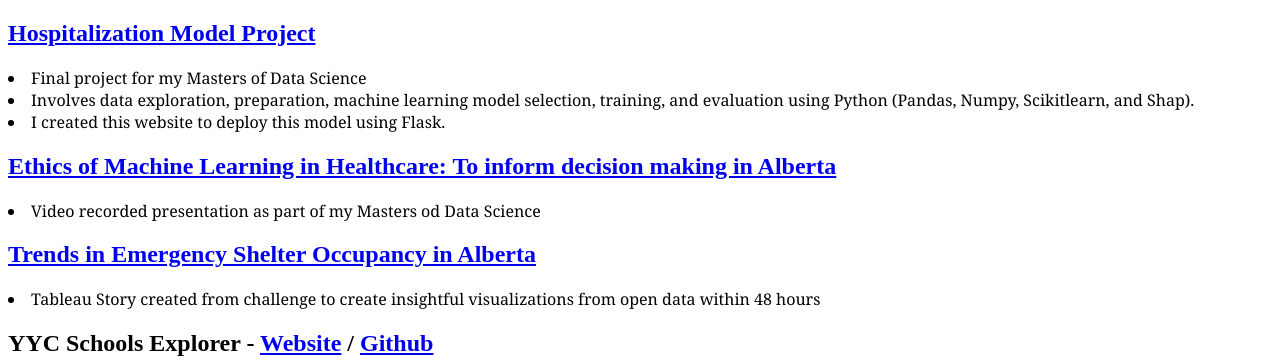
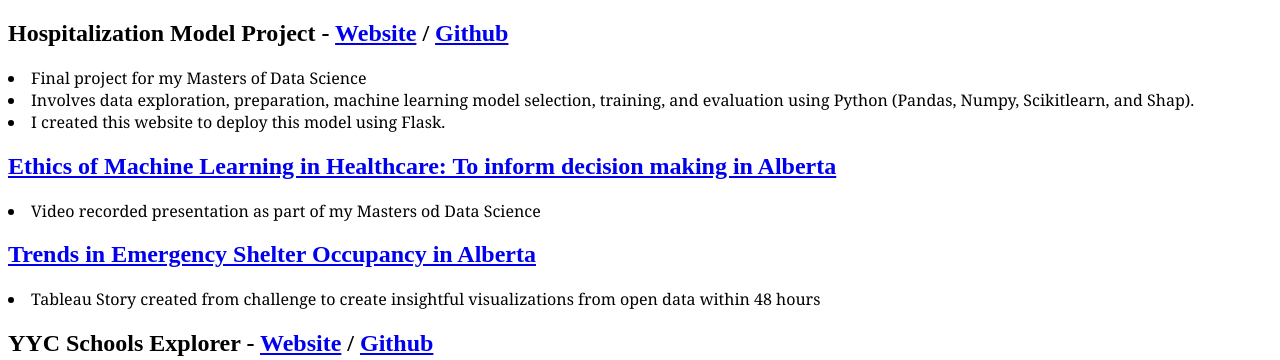
Before and after one commit to johnathanmilner/finalproject, a Flask app: page /projects in a window 1280 px wide. Shown: the part 103-463 px from the top of the page. Run offline with Flask 3, Linux system fonts and the light colour scheme.

Commit message:
updated website to include github link

```diff
--- a/flask_app/templates/projects.html
+++ b/flask_app/templates/projects.html
@@ -14,7 +14,8 @@ Template provided by Eastern University
 
 {% block content %}
 
-<h2><a href="{{ url_for('hospitalizationPredictor') }}">Hospitalization Model Project</a></h2>
+<h2>Hospitalization Model Project - <a href="{{ url_for('hospitalizationPredictor') }}">Website</a> /
+<a href="https://github.com/johnathanmilner/finalproject/">Github</a></h2>
 <li>Final project for my Masters of Data Science</li>
 <li>Involves data exploration, preparation, machine learning model selection, training, and evaluation using Python (Pandas, Numpy, Scikitlearn, and Shap).</li>
 <li>I created this website to deploy this model using Flask.</li>
```
